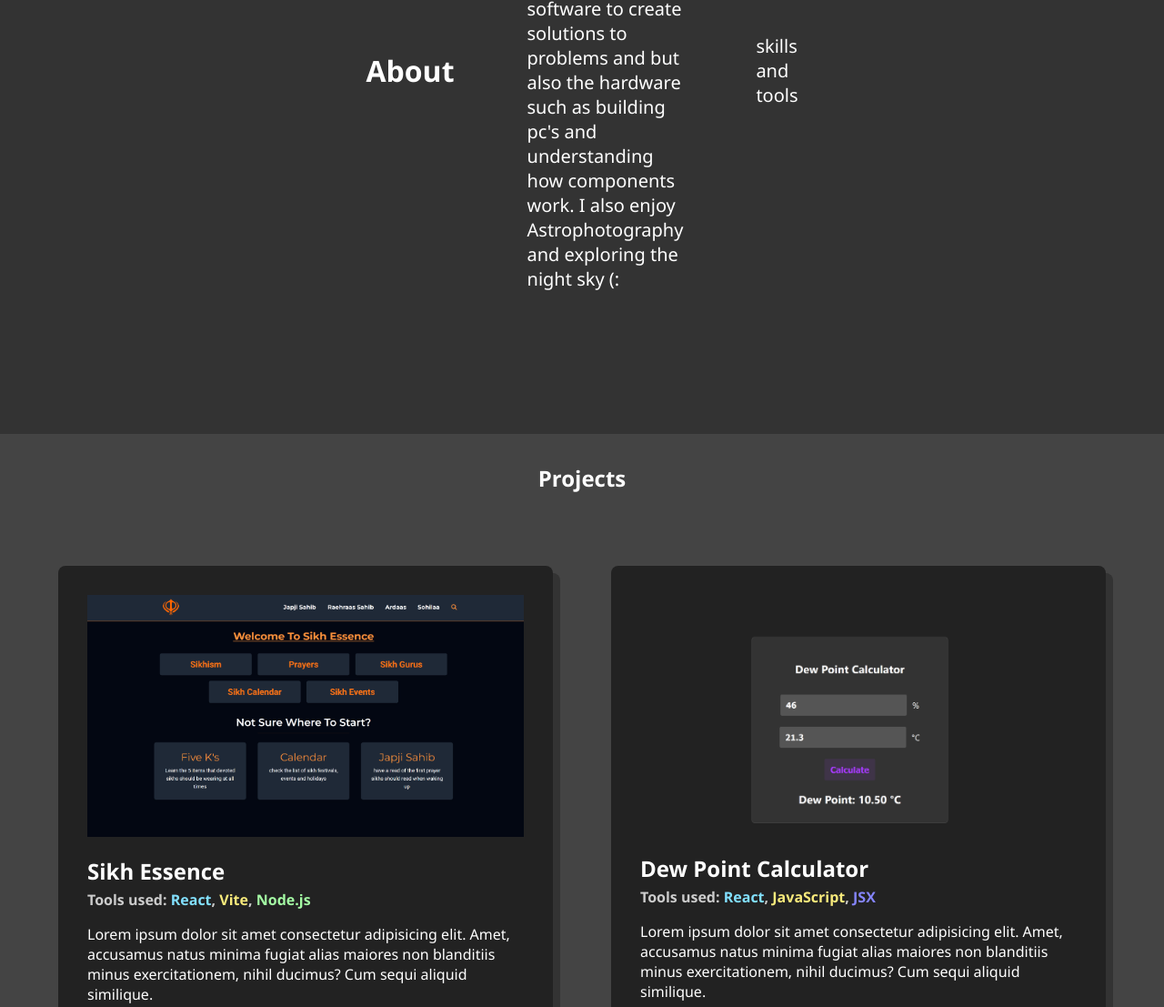
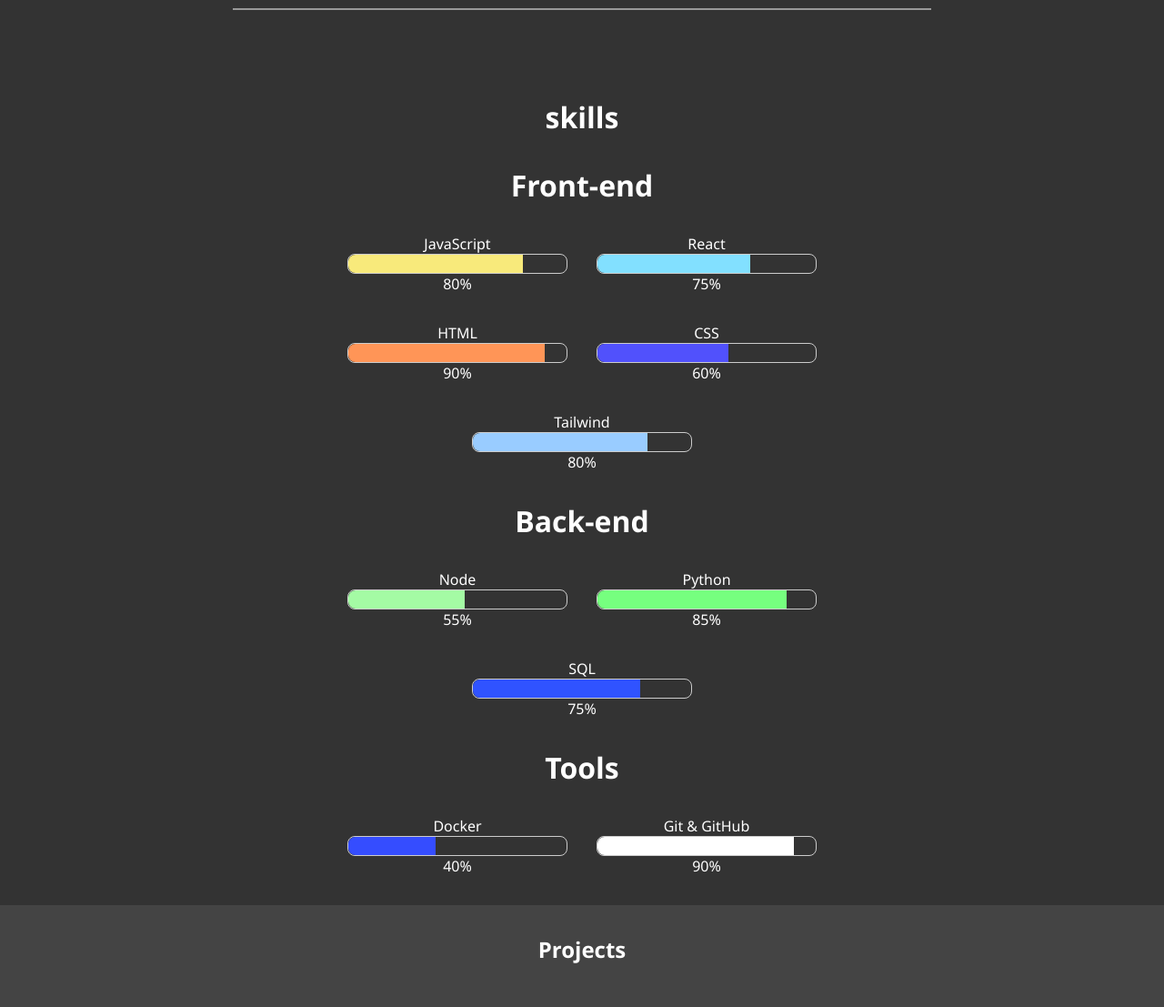
Before and after one commit to jaydeep080805/portfolio_2026, a plain HTML site: page client/index.html in a window 1280 px wide. Shown: the part 1185-2292 px from the top of the page at 91% size. Drawn offline with Linux system fonts and the light colour scheme; a script that the page names is missing.

Commit message:
added skills sectin

```diff
--- a/client/index.html
+++ b/client/index.html
@@ -36,16 +36,112 @@
       </section>
 
       <section class="section" id="about">
-        <h2>About</h2>
+        <article class="about-section">
+          <h2>About</h2>
+          <p>
+            I am a Junior Software Engineer from the UK. I love experimenting
+            with both software to create solutions to problems and but also the
+            hardware such as building pc's and understanding how components
+            work. I also enjoy Astrophotography and exploring the night sky (:
+          </p>
+        </article>
 
-        <p>
-          I am a Junior Software Engineer from the UK. I love experimenting with
-          both software to create solutions to problems and but also the
-          hardware such as building pc's and understanding how components work.
-          I also enjoy Astrophotography and exploring the night sky (:
-        </p>
+        <div class="horizontal-line"></div>
 
-        <p>skills and tools</p>
+        <section class="skills-section">
+          <h2>skills</h2>
+
+          <section class="skill-bar-container">
+            <h2>Front-end</h2>
+            <section class="stack-container">
+              <div class="skill javascript-skill-bar">
+                <span>JavaScript</span>
+                <div class="blank">
+                  <div class="colour"></div>
+                </div>
+                <span>80%</span>
+              </div>
+
+              <div class="skill react-skill-bar">
+                <span>React</span>
+                <div class="blank">
+                  <div class="colour"></div>
+                </div>
+                <span>75%</span>
+              </div>
+
+              <div class="skill html-skill-bar">
+                <span>HTML</span>
+                <div class="blank">
+                  <div class="colour"></div>
+                </div>
+                <span>90%</span>
+              </div>
+
+              <div class="skill css-skill-bar">
+                <span>CSS</span>
+                <div class="blank">
+                  <div class="colour"></div>
+                </div>
+                <span>60%</span>
+              </div>
+
+              <div class="skill tailwind-skill-bar">
+                <span>Tailwind</span>
+                <div class="blank">
+                  <div class="colour"></div>
+                </div>
+                <span>80%</span>
+              </div>
+            </section>
+
+            <h2>Back-end</h2>
+              <section class="stack-container">
+                <div class="skill node-skill-bar">
+                  <span>Node</span>
+                  <div class="blank">
+                    <div class="colour"></div>
+                  </div>
+                  <span>55%</span>
+                </div>
+
+              <div class="skill python-skill-bar">
+                <span>Python</span>
+                <div class="blank">
+                  <div class="colour"></div>
+                </div>
+                <span>85%</span>
+              </div>
+
+              <div class="skill sql-skill-bar">
+                <span>SQL</span>
+                <div class="blank">
+                  <div class="colour"></div>
+                </div>
+                <span>75%</span>
+              </div>
+            </section>
+
+            <h2>Tools</h2>
+            <section class="stack-container">
+              <div class="skill docker-skill-bar">
+                <span>Docker</span>
+                <div class="blank">
+                  <div class="colour"></div>
+                </div>
+                <span>40%</span>
+              </div>
+
+              <div class="skill git-skill-bar">
+                <span>Git & GitHub</span>
+                <div class="blank">
+                  <div class="colour"></div>
+                </div>
+                <span>90%</span>
+              </div>
+            </section>
+          </section>
+        </section>
       </section>
 
       <section class="section" id="projects">
@@ -68,7 +164,7 @@
               <span>
                 Tools used: <span class="react-text">React</span>,
                 <span class="vite-text">Vite</span>,
-                <span class="node-text">Node.js</span>
+                <span class="tailwind-text">Tailwind</span>
               </span>
 
               <p>
@@ -94,7 +190,7 @@
 
               <span>
                 Tools used: <span class="react-text">React</span>,
-                <span class="vite-text">JavaScript</span>,
+                <span class="javascript-text">JavaScript</span>,
                 <span class="jsx-text">JSX</span>
               </span>
 
@@ -120,7 +216,7 @@
               <h4>Weather app</h4>
 
               <span>
-                Tools used: <span class="vite-text">JavaScript</span>,
+                Tools used: <span class="javascript-text">JavaScript</span>,
                 <span class="api-text">API</span>,
                 <span class="css-text">CSS</span>
               </span>
--- a/client/style.css
+++ b/client/style.css
@@ -8,10 +8,12 @@
   --card-bg-color: #222;
   --card-subtle-text-color: #ccc;
 
-  --success-bg-color: #48f55f4e;
-  --success-border-color: #51ff41c1;
+  /* --success-bg-color: #48f55fcc;
+  --success-border-color: #51ff41c1; */
+  --success-bg-color: #89cff0d6;
+  --success-border-color: #89CFF0;
 
-  --error-bg-color: #f548484e;
+  --error-bg-color: #f54848ca;
   --error-border-color: #ff4141c1;
 
   --box-shadow-color: #333;
@@ -30,10 +32,18 @@
 
   --react-text-color: #82e0ff;
   --vite-text-color: #f8ea7b;
+  --javascript-text-color: #fde423;
   --node-text-color: #a4fba4;
   --jsx-text-color: #8585fe;
   --css-text-color: #5151fc;
   --api-text-color: #d87cff;
+  --html-text-color: #ff9557;
+  --docker-text-color: #354dff;
+  --tailwind-text-color: #99ccff;
+  --git-text-color: #ffffff;
+  --sql-text-color: #3053ff;
+  --python-text-color: #76ff7f;
+
 }
 
 * {
@@ -227,6 +237,10 @@ nav {
   color: var(--vite-text-color);
 }
 
+.javascript-text {
+  color: var(--javascript-text-color);
+}
+
 .node-text {
   color: var(--node-text-color);
 }
@@ -243,8 +257,13 @@ nav {
   color: var(--api-text-color);
 }
 
+.tailwind-text {
+  color: var(--tailwind-text-color);
+}
+
 .section {
-  height: 50rem;
+  min-height: 50rem;
+  padding: 2rem 0;
 }
 
 #about {
@@ -253,9 +272,121 @@ nav {
   display: flex;
   justify-content: center;
   align-items: center;
+  flex-direction: column;
+
+  text-align: center;
   gap: 5rem;
+}
 
-  padding: 0 35rem;
+#about .about-section {
+  /* center the text dynamically across devices */
+  margin: 0 auto;
+  max-width: 80%;
+  min-width: 60%;
+}
+
+#about .about-section h2 {
+  margin-bottom: 2rem;
+}
+
+.horizontal-line {
+  border-top: 2px var(--horizontal-line-color) solid;
+  min-width: 60%;
+  max-width: 80%;
+  height: 1rem;
+}
+
+/* keep the skills section away from edges dynamically */
+.skills-section {
+  max-width: 50%;
+}
+
+.skills-section > h2 {
+  margin-bottom: 2rem;
+}
+
+.skills-section .skill-bar-container {
+  display: flex;
+  flex-direction: column;
+  gap: 2rem;
+  flex-wrap: wrap;
+  justify-content: center;
+}
+
+.stack-container {
+  display: flex;
+  gap: 2rem;
+  flex-wrap: wrap;
+  justify-content: center;
+}
+
+.blank {
+  position: relative;
+  width: 15rem;
+  height: 1.25rem;
+
+  border: 1px solid #ccc;
+  border-radius: 0.5rem;
+}
+
+.colour {
+  position: absolute;
+  height: 1.25rem;
+
+  border-radius: 0.5rem 0 0 0.5rem;
+
+  top: 0;
+  left: 0;
+}
+
+.react-skill-bar .colour {
+  background-color: var(--react-text-color);
+  width: 10.5rem;
+}
+
+.javascript-skill-bar .colour {
+  background-color: var(--vite-text-color);
+  width: 12rem;
+}
+
+.html-skill-bar .colour {
+  background-color: var(--html-text-color);
+  width: 13.5rem;
+}
+
+.css-skill-bar .colour {
+  background-color: var(--css-text-color);
+  width: 9rem;
+}
+
+.node-skill-bar .colour {
+  background-color: var(--node-text-color);
+  width: 8rem;
+}
+
+.docker-skill-bar .colour {
+  background-color: var(--docker-text-color);
+  width: 6rem;
+}
+
+.tailwind-skill-bar .colour {
+  background-color: var(--tailwind-text-color);
+  width: 12rem;
+}
+
+.git-skill-bar .colour {
+  background-color: var(--git-text-color);
+  width: 13.5rem;
+}
+
+.sql-skill-bar .colour {
+  background-color: var(--sql-text-color);
+  width: 11.5rem;
+}
+
+.python-skill-bar .colour {
+  background-color: var(--python-text-color);
+  width: 13rem;
 }
 
 #about h2 {
@@ -391,16 +522,26 @@ footer section.horizontal-line {
   }
 
   .section {
-    min-height: 100vh;
+    min-height: 50rem;
+    height: fit-content;
   }
 
   #about {
     /* reset the padding */
-    padding: 0 1rem;
+    padding: 2rem 1rem;
     text-align: center;
 
     display: flex;
     flex-direction: column;
+  }
+
+  .skills-section {
+    max-width: 100%;
+  }
+
+  .skills-section .skill-bar-container {
+    flex-direction: column;
+    align-items: center;
   }
 
   #projects {
```
